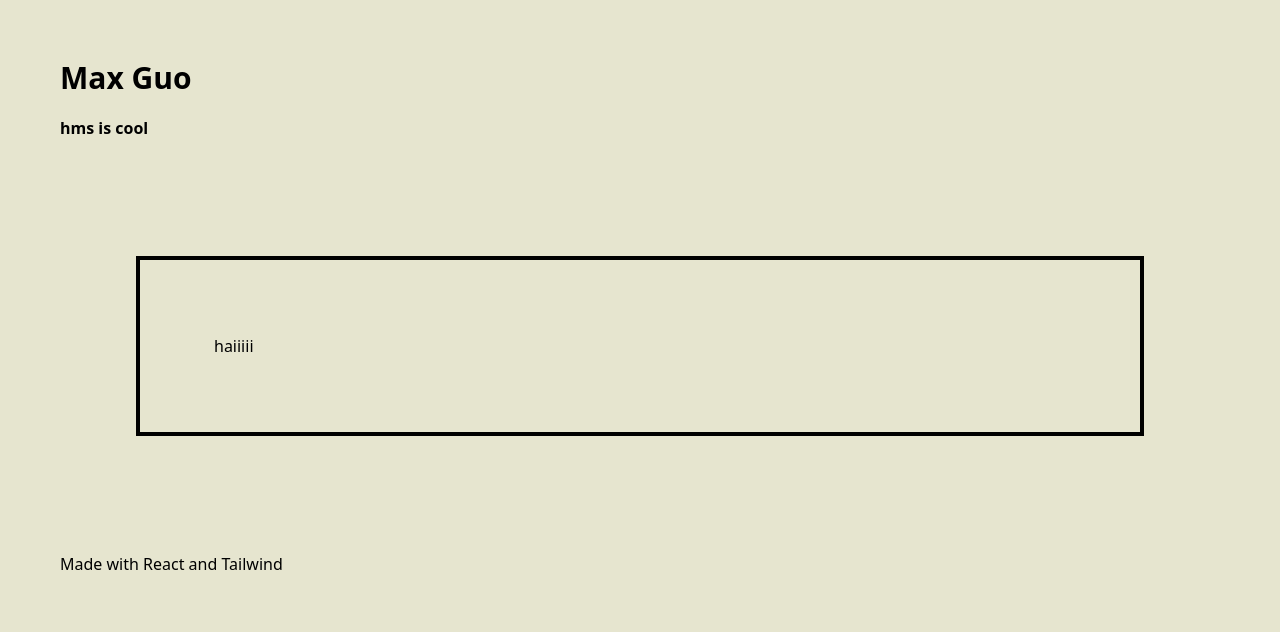
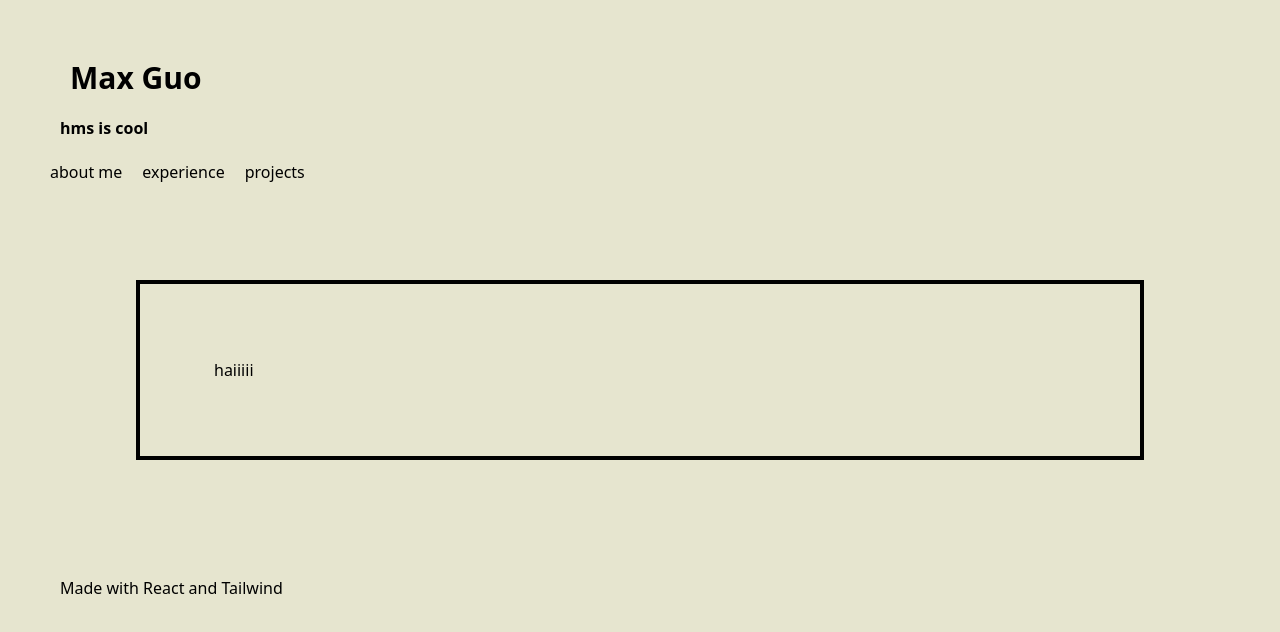
Before and after one commit to MG2003/personal_website, a React (Vite) app in the folder frontend/: page / in a window 1280 px wide. Shown: the top 632 px of the page. Built offline with nearby package versions, Linux system fonts and the light colour scheme.

Commit message:
Navigation implemented

```diff
--- a/frontend/src/layouts/RootLayout.tsx
+++ b/frontend/src/layouts/RootLayout.tsx
@@ -1,16 +1,17 @@
 
 
-import { Outlet } from "react-router-dom";
+import { Outlet, Link, NavLink } from "react-router-dom";
+import { pages } from "../utils/pages";
 
 
 export default function Root() {
     return (
       <div>
         <header>
-          <h1 className = "text-3xl font-bold">Max Guo</h1>
+          <h1 className = "text-3xl font-bold"><Link to= "/">Max Guo</Link></h1>
           <p className = "font-semibold">hms is cool</p>
-
         </header>
+        <Navigation/>
         <main className = "m-24 p-16 border-4 border-solid border-black">
           <Outlet/>
         </main>
@@ -27,3 +28,22 @@ export default function Root() {
       </footer>
     )
   }
+
+  function Navigation(){
+    return(
+      <ul>
+        {pages.map((page, index) =>
+          <NavLink
+            key = {index}
+            to={page.path}
+            className = {({ isActive }) =>
+              isActive ? "font-bold" : ""
+          }
+            >
+
+              {page.title}
+
+          </NavLink>)}
+      </ul>
+    )
+  }
--- /dev/null
+++ b/frontend/src/utils/pages.tsx
@@ -0,0 +1,14 @@
+export const pages:  { title: string, path: string}[] = [
+    {
+        title: "about me",
+        path: "/about"
+    },
+    {
+        title: "experience",
+        path: "/experience"
+    },
+    {
+        title: "projects",
+        path: "/projects"
+    }
+]
```
